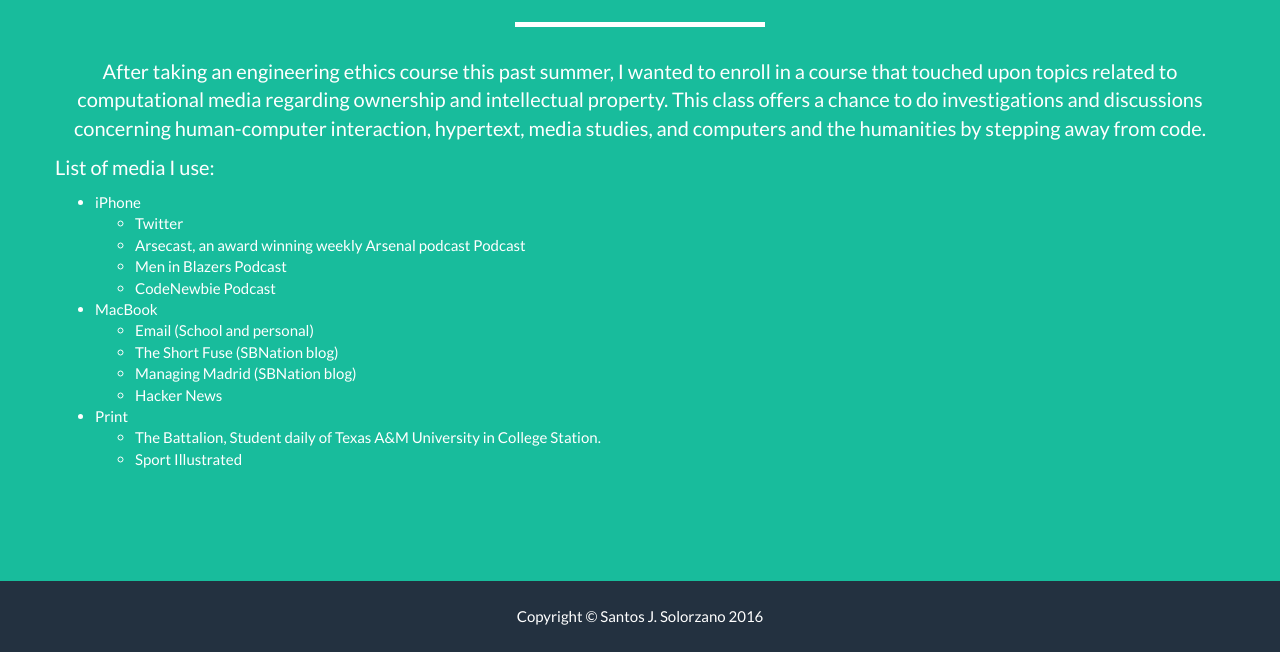
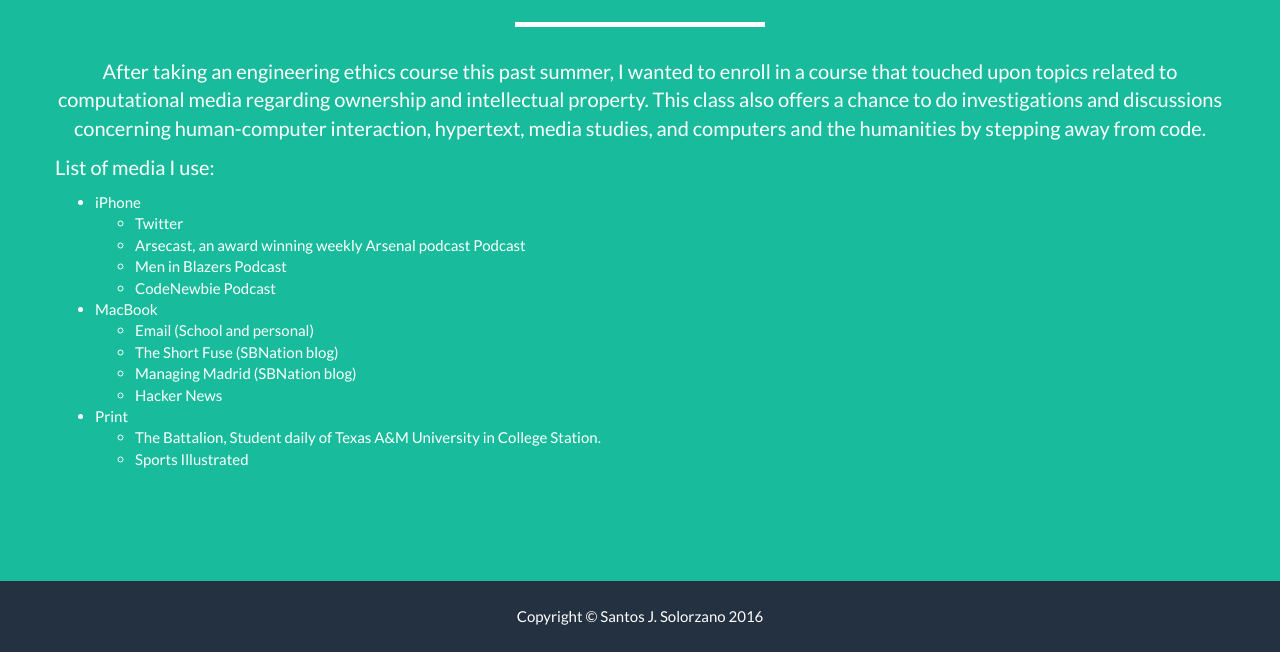
Before and after one commit to santos22/445, a plain HTML site: page index.html in a window 1280 px wide. Shown: the part 660-1312 px from the top of the page. Drawn offline with nearby package versions, Linux system fonts and the light colour scheme.

Commit message:
Minor typos

```diff
--- a/index.html
+++ b/index.html
@@ -80,7 +80,7 @@
                 </div>
             </div>
             <div class="row">
-                <p>After taking an engineering ethics course this past summer, I wanted to enroll in a course that touched upon topics related to computational media regarding ownership and intellectual property. This class offers a chance to do investigations and discussions concerning human-computer interaction, hypertext, media studies, and computers and the humanities by stepping away from code.</p>
+                <p>After taking an engineering ethics course this past summer, I wanted to enroll in a course that touched upon topics related to computational media regarding ownership and intellectual property. This class also offers a chance to do investigations and discussions concerning human-computer interaction, hypertext, media studies, and computers and the humanities by stepping away from code.</p>
             </div>
             <div align="left" class="row">
                 <p>List of media I use:</p>
@@ -105,7 +105,7 @@
                   <li>Print
                     <ul "list-style-type:none">
                       <li>The Battalion, Student daily of Texas A&M University in College Station.</li>
-                      <li>Sport Illustrated</li>
+                      <li>Sports Illustrated</li>
                     </ul>
                   </li>
                 </ul>
```
